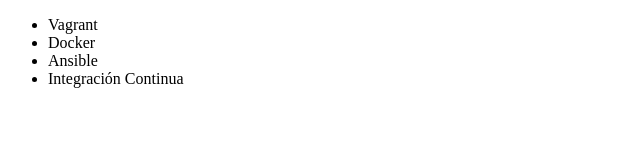
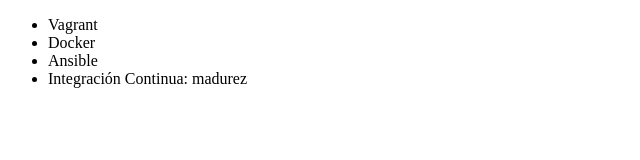
Before and after one commit to MatiiG/listas-de-curso, a plain HTML site: page index.html in a window 1280 px wide. Shown: the full height of the page, 0-640 px from the left. Drawn offline with Linux system fonts and the light colour scheme.

Commit message:
renombrado

```diff
--- a/index.html
+++ b/index.html
@@ -9,7 +9,7 @@
             <li>Vagrant</li>
             <li>Docker</li>
             <li>Ansible</li>
-            <li>Integración Continua</li>
+            <li>Integración Continua: madurez</li>
         </ul>
     </body>
 </html>
```
